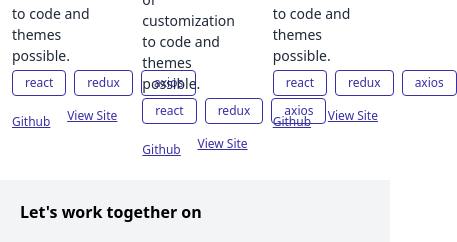
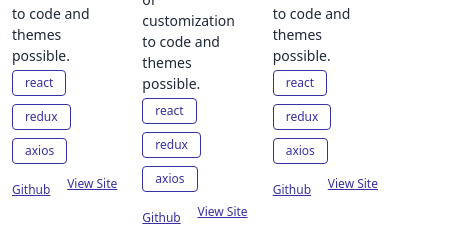
Before and after one commit to bahriogluomer/s12-personal-page-project, a Next.js app: page / in a window 390 px wide. Shown: the part 1724-1966 px from the top of the page, 457 px wide, since content can reach past the window. Built offline with nearby package versions, Linux system fonts and the light colour scheme.

Commit message:
modified css

```diff
--- a/src/views/main/Hero.js
+++ b/src/views/main/Hero.js
@@ -5,7 +5,7 @@ import { langMap, languageStore } from "@/stores/languageStore";
 export default function Hero() {
   const activeLang = languageStore((state) => state.activeLang);
   return (
-    <div className="flex flex-col  w-full xl:mt-14 lg:mt-8 md:mt-5 mt-2">
+    <div className="flex flex-col  w-full xl:mt-14 lg:mt-8 md:mt-5 mt-2 flex-wrap">
       <div className="flex ">
         <div className="flex flex-col xl:gap-[50px] lg:gap-[20px] md:gap-[10px] gap-[5px] relative">
           <div className="flex items-center xl:gap-3 gap-1 ">
--- a/src/views/main/Projects.js
+++ b/src/views/main/Projects.js
@@ -27,7 +27,7 @@ export default function Projects() {
             <p className="text-[14px]  text-gray-800 dark:text-white">
               {project.description}
             </p>
-            <div className="flex flex-row items-center gap-2 xl:my-5 lg:my-3 md:my-2 my-1 xl:text-base md:text-sm text-xs">
+            <div className="flex flex-row items-center gap-2 xl:my-5 lg:my-3 md:my-2 my-1 xl:text-base md:text-sm text-xs flex-wrap">
               <div className="py-1 px-3 border border-[#3730A3] rounded text-[#3730A3] dark:text-[#8F88FF] dark:border-[#383838]">
                 react
               </div>
@@ -47,7 +47,7 @@ export default function Projects() {
                 </button>
               </a>
               <a href={project.viewSiteLink}>
-                <button className="font-medium flex underline dark:text-[#E1E1FF] text-[#3730A3] xl:text-base md:text-sm text-xs">
+                <button className="font-medium flex underline dark:text-[#E1E1FF] text-[#3730A3] xl:text-base md:text-sm text-xs pt-0.1">
                   {langMap.viewSite[activeLang]}
                 </button>
               </a>
--- a/src/views/main/index.js
+++ b/src/views/main/index.js
@@ -1,5 +1,4 @@
 "use client";
-import { useState } from "react";
 import Footer from "./Footer";
 import Hero from "./Hero";
 import NavBar from "./NavBar";
@@ -9,7 +8,6 @@ import Skills from "./Skills";
 import ThemeModeSelector from "./ThemeModeSelector";
 
 //TODO
-// projects objesini nasil olustururz? nasil mapleriz?
 // tema ve dil seceneklerini localStorage'a atmak
 // css optimize edilecek
 // daha responsive hale getirilecek
```
